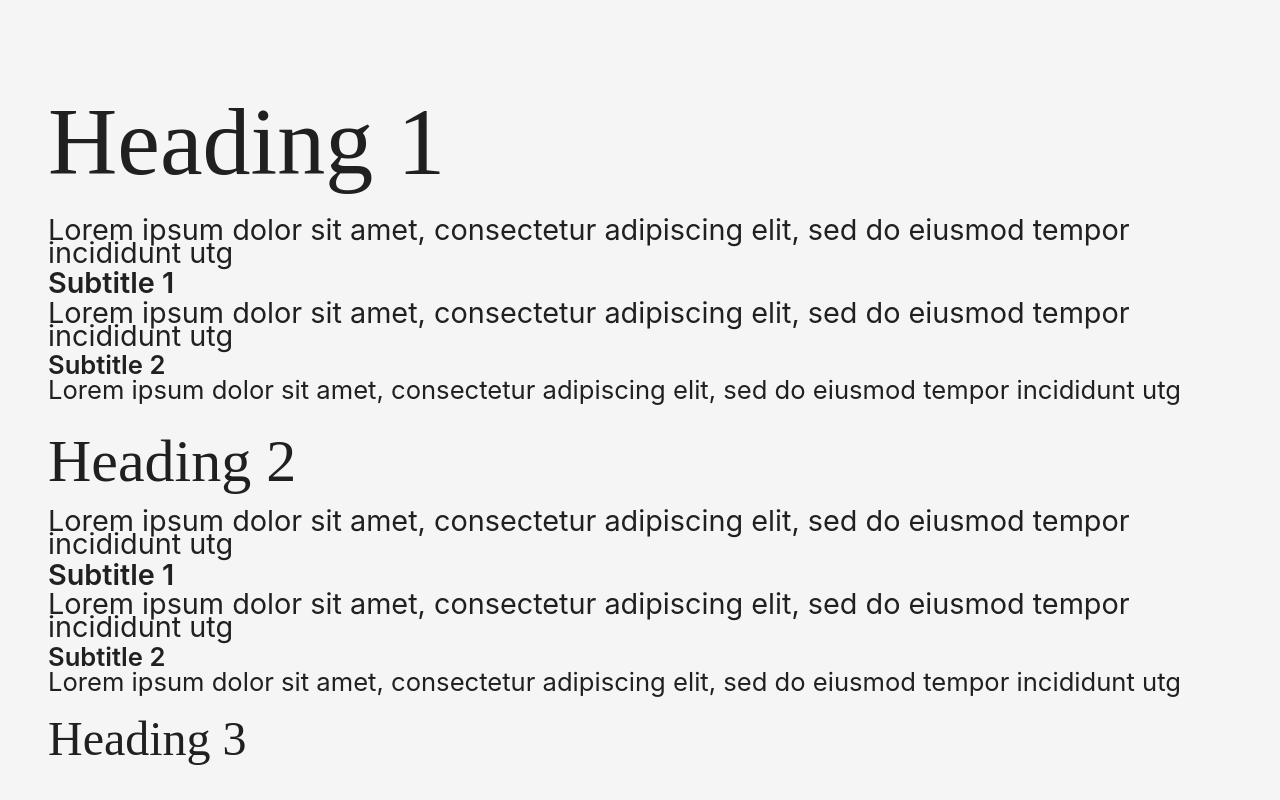
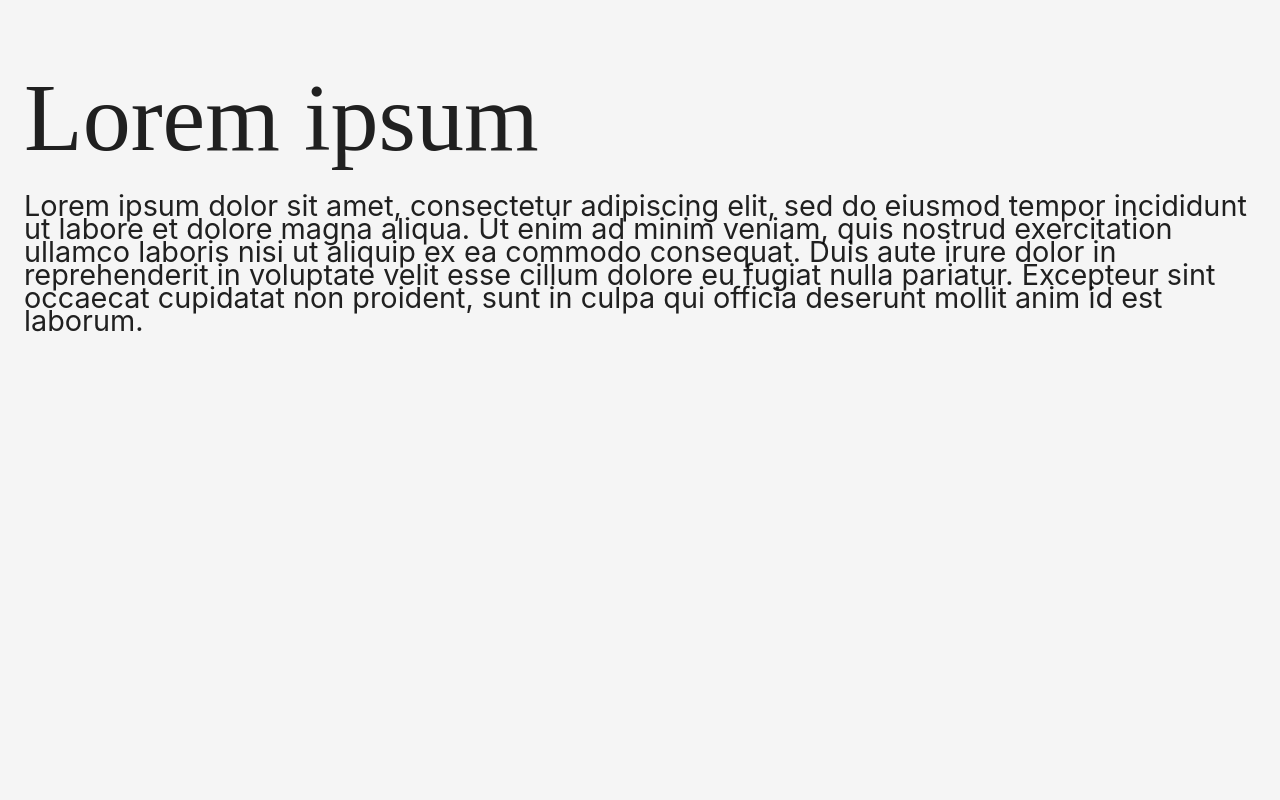
Before and after one commit to nfjdu/nfjdu.github.io, a React (Vite) app: page /home in a window 1280 px wide. Built offline with nearby package versions, Linux system fonts and the light colour scheme; a small style sheet from the web is missing.

Commit message:
styleguide + typography page separated

```diff
--- a/src/pages/Home/index.tsx
+++ b/src/pages/Home/index.tsx
@@ -1,123 +1,17 @@
-import { Box, Button, Typography } from "@mui/material";
+import { Typography } from "@mui/material";
 
 const HomePage = () => {
   return (
-    <Box
-      sx={{
-        width: "100%",
-        height: "100%",
-        overflowX: "hidden",
-        p: 3,
-        backgroundColor: (theme) => theme.palette.background.paper,
-      }}
-    >
-      <Typography variant='h1'>Heading 1</Typography>
+    <>
+      <Typography variant='h1'>Lorem ipsum</Typography>
       <Typography variant='body1'>
-        Lorem ipsum dolor sit amet, consectetur adipiscing elit, sed do eiusmod tempor incididunt
-        utg
+        Lorem ipsum dolor sit amet, consectetur adipiscing elit, sed do eiusmod tempor incididunt ut
+        labore et dolore magna aliqua. Ut enim ad minim veniam, quis nostrud exercitation ullamco
+        laboris nisi ut aliquip ex ea commodo consequat. Duis aute irure dolor in reprehenderit in
+        voluptate velit esse cillum dolore eu fugiat nulla pariatur. Excepteur sint occaecat
+        cupidatat non proident, sunt in culpa qui officia deserunt mollit anim id est laborum.
       </Typography>
-      <Typography variant='subtitle1'>Subtitle 1</Typography>
-      <Typography variant='body1'>
-        Lorem ipsum dolor sit amet, consectetur adipiscing elit, sed do eiusmod tempor incididunt
-        utg
-      </Typography>
-      <Typography variant='subtitle2'>Subtitle 2</Typography>
-      <Typography variant='body2'>
-        Lorem ipsum dolor sit amet, consectetur adipiscing elit, sed do eiusmod tempor incididunt
-        utg
-      </Typography>
-
-      <Typography variant='h2'>Heading 2</Typography>
-      <Typography variant='body1'>
-        Lorem ipsum dolor sit amet, consectetur adipiscing elit, sed do eiusmod tempor incididunt
-        utg
-      </Typography>
-      <Typography variant='subtitle1'>Subtitle 1</Typography>
-      <Typography variant='body1'>
-        Lorem ipsum dolor sit amet, consectetur adipiscing elit, sed do eiusmod tempor incididunt
-        utg
-      </Typography>
-      <Typography variant='subtitle2'>Subtitle 2</Typography>
-      <Typography variant='body2'>
-        Lorem ipsum dolor sit amet, consectetur adipiscing elit, sed do eiusmod tempor incididunt
-        utg
-      </Typography>
-
-      <Typography variant='h3'>Heading 3</Typography>
-      <Typography variant='body1'>
-        Lorem ipsum dolor sit amet, consectetur adipiscing elit, sed do eiusmod tempor incididunt
-        utg
-      </Typography>
-      <Typography variant='subtitle1'>Subtitle 1</Typography>
-      <Typography variant='body1'>
-        Lorem ipsum dolor sit amet, consectetur adipiscing elit, sed do eiusmod tempor incididunt
-        utg
-      </Typography>
-      <Typography variant='subtitle2'>Subtitle 2</Typography>
-      <Typography variant='body2'>
-        Lorem ipsum dolor sit amet, consectetur adipiscing elit, sed do eiusmod tempor incididunt
-        utg
-      </Typography>
-
-      <Typography variant='h4'>Heading 4</Typography>
-      <Typography variant='body1'>
-        Lorem ipsum dolor sit amet, consectetur adipiscing elit, sed do eiusmod tempor incididunt
-        utg
-      </Typography>
-      <Typography variant='subtitle1'>Subtitle 1</Typography>
-      <Typography variant='body1'>
-        Lorem ipsum dolor sit amet, consectetur adipiscing elit, sed do eiusmod tempor incididunt
-        utg
-      </Typography>
-      <Typography variant='subtitle2'>Subtitle 2</Typography>
-      <Typography variant='body2'>
-        Lorem ipsum dolor sit amet, consectetur adipiscing elit, sed do eiusmod tempor incididunt
-        utg
-      </Typography>
-
-      <Typography variant='h5'>Heading 5</Typography>
-      <Typography variant='body1'>
-        Lorem ipsum dolor sit amet, consectetur adipiscing elit, sed do eiusmod tempor incididunt
-        utg
-      </Typography>
-      <Typography variant='subtitle1'>Subtitle 1</Typography>
-      <Typography variant='body1'>
-        Lorem ipsum dolor sit amet, consectetur adipiscing elit, sed do eiusmod tempor incididunt
-        utg
-      </Typography>
-      <Typography variant='subtitle2'>Subtitle 2</Typography>
-      <Typography variant='body2'>
-        Lorem ipsum dolor sit amet, consectetur adipiscing elit, sed do eiusmod tempor incididunt
-        utg
-      </Typography>
-
-      <Typography variant='h6'>Heading 6</Typography>
-      <Typography variant='body1'>
-        Lorem ipsum dolor sit amet, consectetur adipiscing elit, sed do eiusmod tempor incididunt
-        utg
-      </Typography>
-      <Typography variant='subtitle1'>Subtitle 1</Typography>
-      <Typography variant='body1'>
-        Lorem ipsum dolor sit amet, consectetur adipiscing elit, sed do eiusmod tempor incididunt
-        utg
-      </Typography>
-      <Typography variant='subtitle2'>Subtitle 2</Typography>
-      <Typography variant='body2'>
-        Lorem ipsum dolor sit amet, consectetur adipiscing elit, sed do eiusmod tempor incididunt
-        utg
-      </Typography>
-
-      <br />
-      <Typography variant='button'>Button text</Typography>
-      <Button>Button text</Button>
-      <br />
-
-      <Typography variant='caption'>
-        Lorem ipsum dolor sit amet, consectetur adipiscing elit, sed do eiusmod tempor incididunt
-        utg
-      </Typography>
-      <br />
-    </Box>
+    </>
   );
 };
 
--- /dev/null
+++ b/src/pages/Styleguide/Typography/index.tsx
@@ -0,0 +1,115 @@
+import { Typography } from "@mui/material";
+
+const TypographyPage = () => {
+  return (
+    <>
+      <Typography variant='h2'>Typography</Typography>
+      <Typography variant='h3'>Variant examples</Typography>
+
+      <Typography variant='h1'>Heading 1</Typography>
+      <Typography variant='body1'>
+        Lorem ipsum dolor sit amet, consectetur adipiscing elit, sed do eiusmod tempor incididunt ut
+        labore et dolore magna aliqua.
+      </Typography>
+      <Typography variant='subtitle1'>Subtitle 1</Typography>
+      <Typography variant='body1'>
+        Lorem ipsum dolor sit amet, consectetur adipiscing elit, sed do eiusmod tempor incididunt ut
+        labore et dolore magna aliqua.
+      </Typography>
+      <Typography variant='subtitle2'>Subtitle 2</Typography>
+      <Typography variant='body2'>
+        Lorem ipsum dolor sit amet, consectetur adipiscing elit, sed do eiusmod tempor incididunt ut
+        labore et dolore magna aliqua.
+      </Typography>
+
+      <Typography variant='h2'>Heading 2</Typography>
+      <Typography variant='body1'>
+        Lorem ipsum dolor sit amet, consectetur adipiscing elit, sed do eiusmod tempor incididunt ut
+        labore et dolore magna aliqua.
+      </Typography>
+      <Typography variant='subtitle1'>Subtitle 1</Typography>
+      <Typography variant='body1'>
+        Lorem ipsum dolor sit amet, consectetur adipiscing elit, sed do eiusmod tempor incididunt ut
+        labore et dolore magna aliqua.
+      </Typography>
+      <Typography variant='subtitle2'>Subtitle 2</Typography>
+      <Typography variant='body2'>
+        Lorem ipsum dolor sit amet, consectetur adipiscing elit, sed do eiusmod tempor incididunt ut
+        labore et dolore magna aliqua.
+      </Typography>
+
+      <Typography variant='h3'>Heading 3</Typography>
+      <Typography variant='body1'>
+        Lorem ipsum dolor sit amet, consectetur adipiscing elit, sed do eiusmod tempor incididunt ut
+        labore et dolore magna aliqua.
+      </Typography>
+      <Typography variant='subtitle1'>Subtitle 1</Typography>
+      <Typography variant='body1'>
+        Lorem ipsum dolor sit amet, consectetur adipiscing elit, sed do eiusmod tempor incididunt ut
+        labore et dolore magna aliqua.
+      </Typography>
+      <Typography variant='subtitle2'>Subtitle 2</Typography>
+      <Typography variant='body2'>
+        Lorem ipsum dolor sit amet, consectetur adipiscing elit, sed do eiusmod tempor incididunt ut
+        labore et dolore magna aliqua.
+      </Typography>
+
+      <Typography variant='h4'>Heading 4</Typography>
+      <Typography variant='body1'>
+        Lorem ipsum dolor sit amet, consectetur adipiscing elit, sed do eiusmod tempor incididunt ut
+        labore et dolore magna aliqua.
+      </Typography>
+      <Typography variant='subtitle1'>Subtitle 1</Typography>
+      <Typography variant='body1'>
+        Lorem ipsum dolor sit amet, consectetur adipiscing elit, sed do eiusmod tempor incididunt ut
+        labore et dolore magna aliqua.
+      </Typography>
+      <Typography variant='subtitle2'>Subtitle 2</Typography>
+      <Typography variant='body2'>
+        Lorem ipsum dolor sit amet, consectetur adipiscing elit, sed do eiusmod tempor incididunt ut
+        labore et dolore magna aliqua.
+      </Typography>
+
+      <Typography variant='h5'>Heading 5</Typography>
+      <Typography variant='body1'>
+        Lorem ipsum dolor sit amet, consectetur adipiscing elit, sed do eiusmod tempor incididunt ut
+        labore et dolore magna aliqua.
+      </Typography>
+      <Typography variant='subtitle1'>Subtitle 1</Typography>
+      <Typography variant='body1'>
+        Lorem ipsum dolor sit amet, consectetur adipiscing elit, sed do eiusmod tempor incididunt ut
+        labore et dolore magna aliqua.
+      </Typography>
+      <Typography variant='subtitle2'>Subtitle 2</Typography>
+      <Typography variant='body2'>
+        Lorem ipsum dolor sit amet, consectetur adipiscing elit, sed do eiusmod tempor incididunt ut
+        labore et dolore magna aliqua.
+      </Typography>
+
+      <Typography variant='h6'>Heading 6</Typography>
+      <Typography variant='body1'>
+        Lorem ipsum dolor sit amet, consectetur adipiscing elit, sed do eiusmod tempor incididunt ut
+        labore et dolore magna aliqua.
+      </Typography>
+      <Typography variant='subtitle1'>Subtitle 1</Typography>
+      <Typography variant='body1'>
+        Lorem ipsum dolor sit amet, consectetur adipiscing elit, sed do eiusmod tempor incididunt ut
+        labore et dolore magna aliqua.
+      </Typography>
+      <Typography variant='subtitle2'>Subtitle 2</Typography>
+      <Typography variant='body2'>
+        Lorem ipsum dolor sit amet, consectetur adipiscing elit, sed do eiusmod tempor incididunt ut
+        labore et dolore magna aliqua.
+      </Typography>
+
+      <br />
+
+      <Typography variant='caption'>
+        Caption example. Lorem ipsum dolor sit amet, consectetur adipiscing elit, sed do eiusmod
+        tempor incididunt ut labore et dolore magna aliqua.
+      </Typography>
+    </>
+  );
+};
+
+export default TypographyPage;
--- /dev/null
+++ b/src/pages/Styleguide/index.tsx
@@ -0,0 +1,13 @@
+import { Typography } from "@mui/material";
+import { Outlet } from "react-router-dom";
+
+const StyleguidePage = () => {
+  return (
+    <>
+      <Typography variant='h1'>Style&shy;giude</Typography>
+      <Outlet />
+    </>
+  );
+};
+
+export default StyleguidePage;
```
Also changed, not shown: src/routes/index.tsx (+10 -1 lines).
